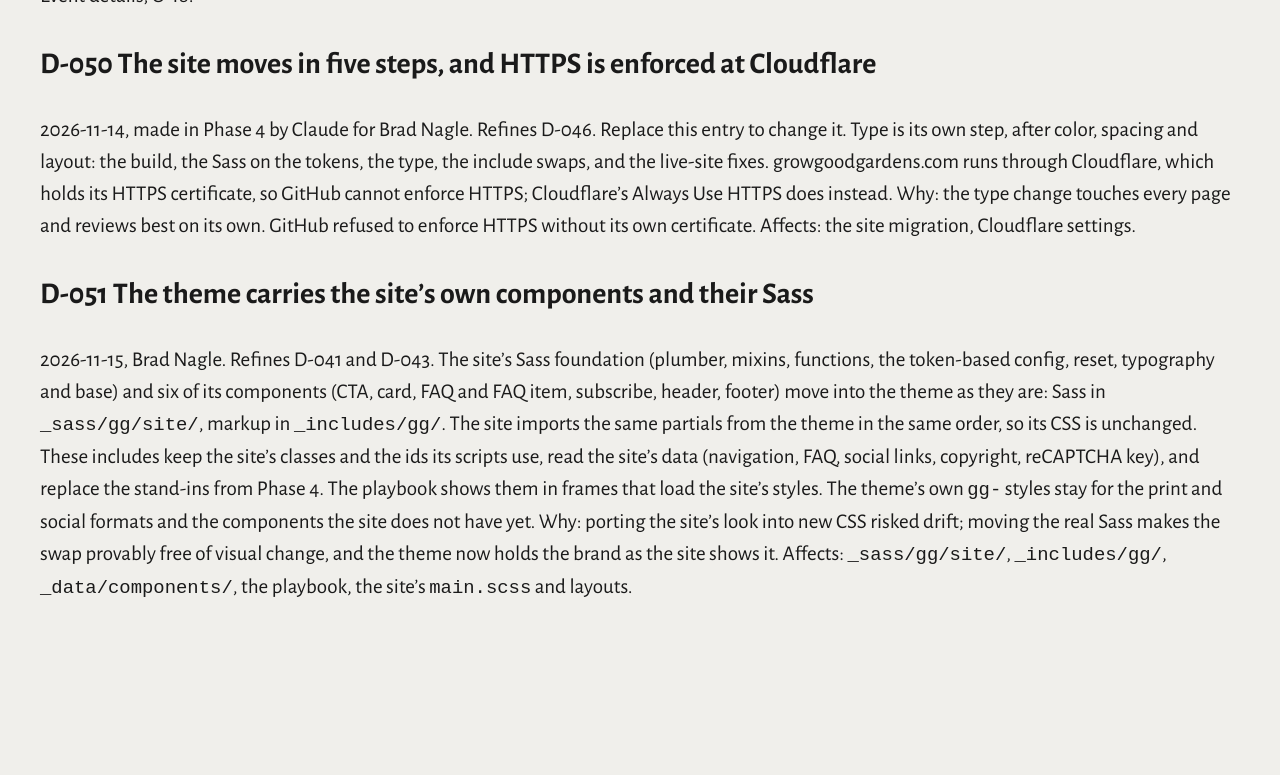
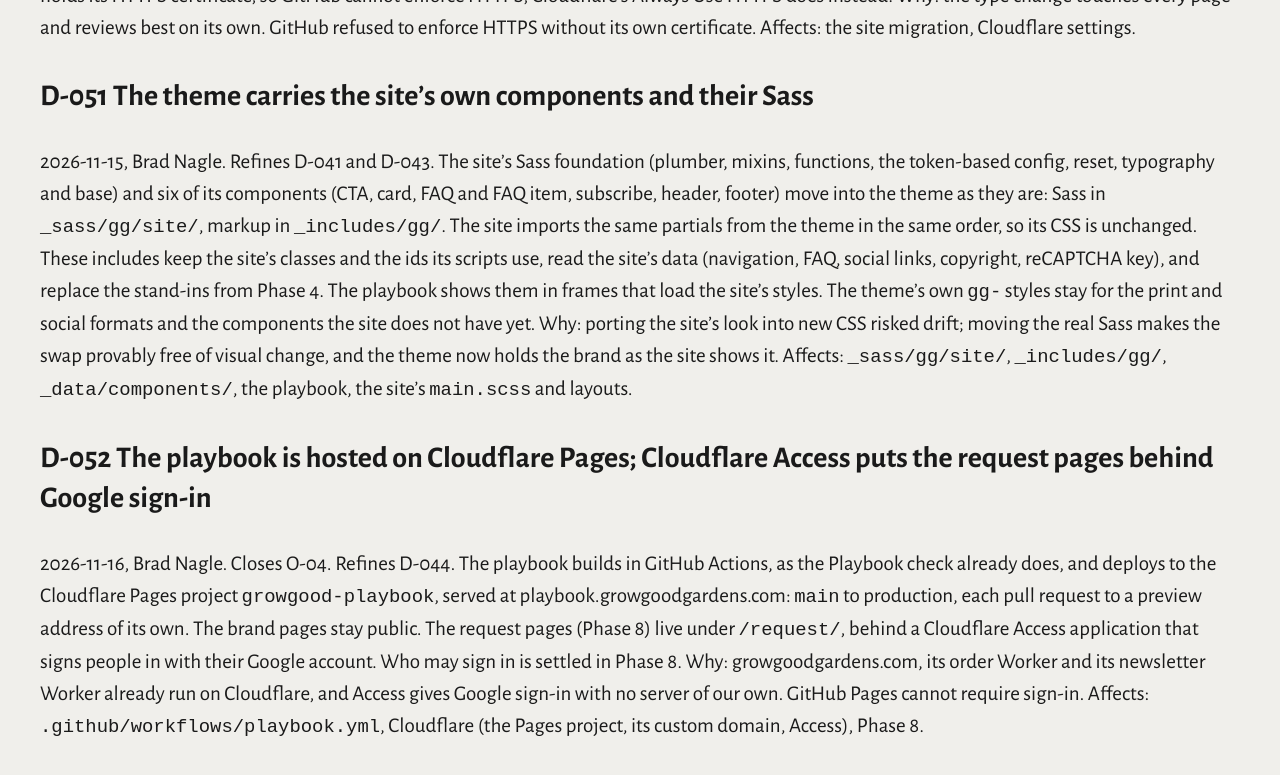
Before and after one commit to sbx-bnagle/growgood-brand, a Jekyll site: the page built from brand/decisions.md, in a window 1280 px wide and 900 px high, scrolled down 12515 px. Shown: the top 775 px of the window. Built offline with Jekyll 4.4.1, drawn with Linux system fonts in a browser that asks for light colours; some of the changed text lies outside the part shown.

Commit message:
Host the playbook on Cloudflare Pages (D-052, closes O-04)
The Playbook workflow deploys the built site to the Cloudflare Pages project
growgood-playbook after its checks pass: main to production, a pull request from
this repo to a preview. The deploy runs once the repo has the
CLOUDFLARE_API_TOKEN secret and the CLOUDFLARE_ACCOUNT_ID variable.

D-052 records the hosting: Pages at playbook.growgoodgardens.com, brand pages
public, the Phase 8 request pages under /request/ behind Cloudflare Access with
Google sign-in. O-04 moves to the decided list; the roadmap is updated.

Co-Authored-By: Claude Opus 5.5 <noreply@anthropic.com>

```diff
--- a/brand/decisions.md
+++ b/brand/decisions.md
@@ -54,6 +49,7 @@ Affects: `tokens/type.json`, `visual/typography.md`, the site’s xs bold labels
 - O-16 Color roles: decided as D-030.
 - O-17 Art direction for print and social templates: decided as D-035.
 - O-03 How Leah approves changes: decided as D-047.
+- O-04 Where the playbook and the request interface are hosted: decided as D-052.
 
 ## Active
 
@@ -368,3 +364,9 @@ Affects: the site migration, Cloudflare settings.
 The site’s Sass foundation (plumber, mixins, functions, the token-based config, reset, typography and base) and six of its components (CTA, card, FAQ and FAQ item, subscribe, header, footer) move into the theme as they are: Sass in `_sass/gg/site/`, markup in `_includes/gg/`. The site imports the same partials from the theme in the same order, so its CSS is unchanged. These includes keep the site’s classes and the ids its scripts use, read the site’s data (navigation, FAQ, social links, copyright, reCAPTCHA key), and replace the stand-ins from Phase 4. The playbook shows them in frames that load the site’s styles. The theme’s own `gg-` styles stay for the print and social formats and the components the site does not have yet.
 Why: porting the site’s look into new CSS risked drift; moving the real Sass makes the swap provably free of visual change, and the theme now holds the brand as the site shows it.
 Affects: `_sass/gg/site/`, `_includes/gg/`, `_data/components/`, the playbook, the site’s `main.scss` and layouts.
+
+### D-052 The playbook is hosted on Cloudflare Pages; Cloudflare Access puts the request pages behind Google sign-in
+2026-11-16, Brad Nagle. Closes O-04. Refines D-044.
+The playbook builds in GitHub Actions, as the Playbook check already does, and deploys to the Cloudflare Pages project `growgood-playbook`, served at playbook.growgoodgardens.com: `main` to production, each pull request to a preview address of its own. The brand pages stay public. The request pages (Phase 8) live under `/request/`, behind a Cloudflare Access application that signs people in with their Google account. Who may sign in is settled in Phase 8.
+Why: growgoodgardens.com, its order Worker and its newsletter Worker already run on Cloudflare, and Access gives Google sign-in with no server of our own. GitHub Pages cannot require sign-in.
+Affects: `.github/workflows/playbook.yml`, Cloudflare (the Pages project, its custom domain, Access), Phase 8.
```
Also changed, not shown: other parts of brand/decisions.md (+0 -5 lines), ROADMAP.md (+1 -1 lines), .github/workflows/playbook.yml.
